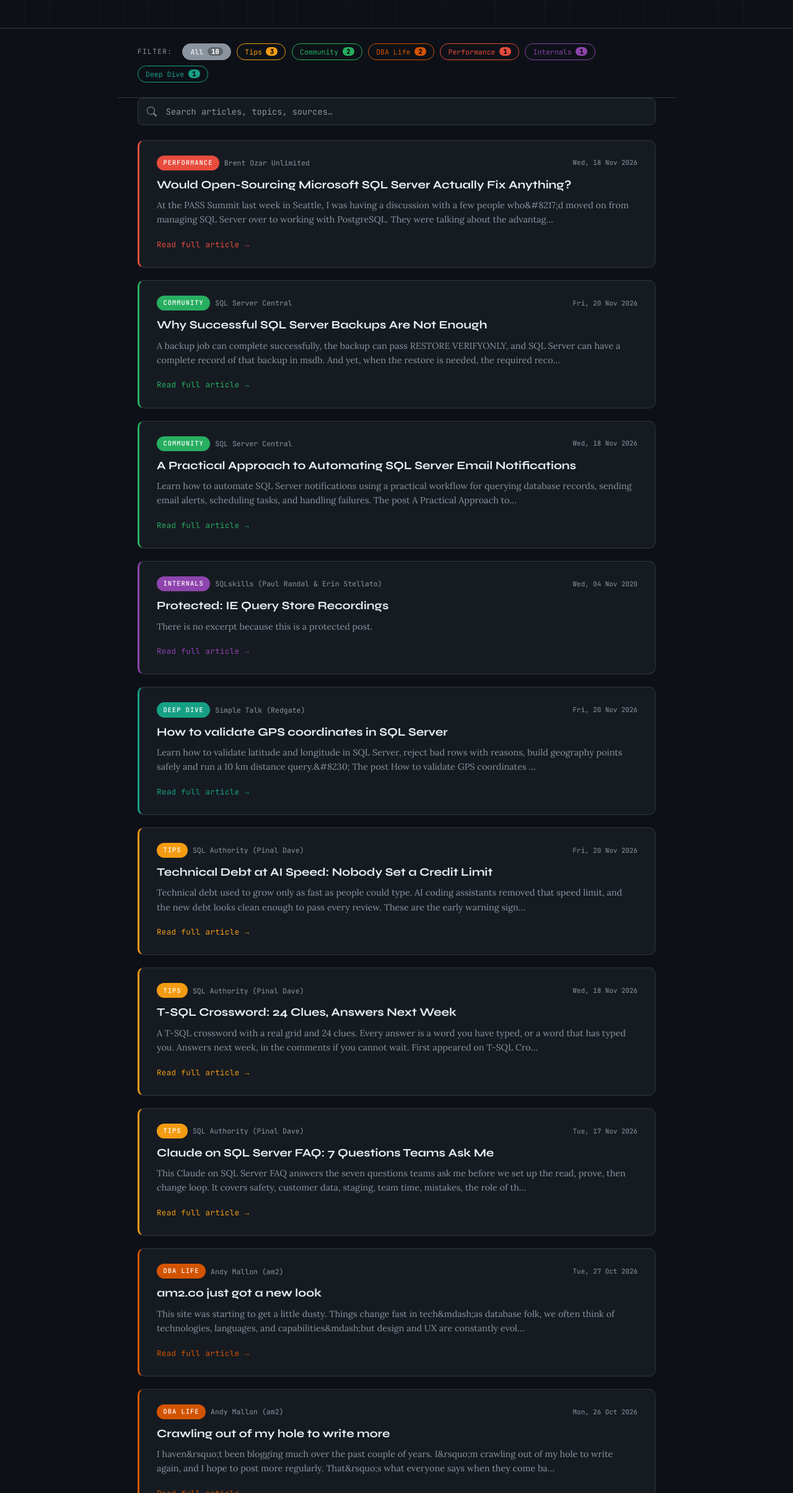
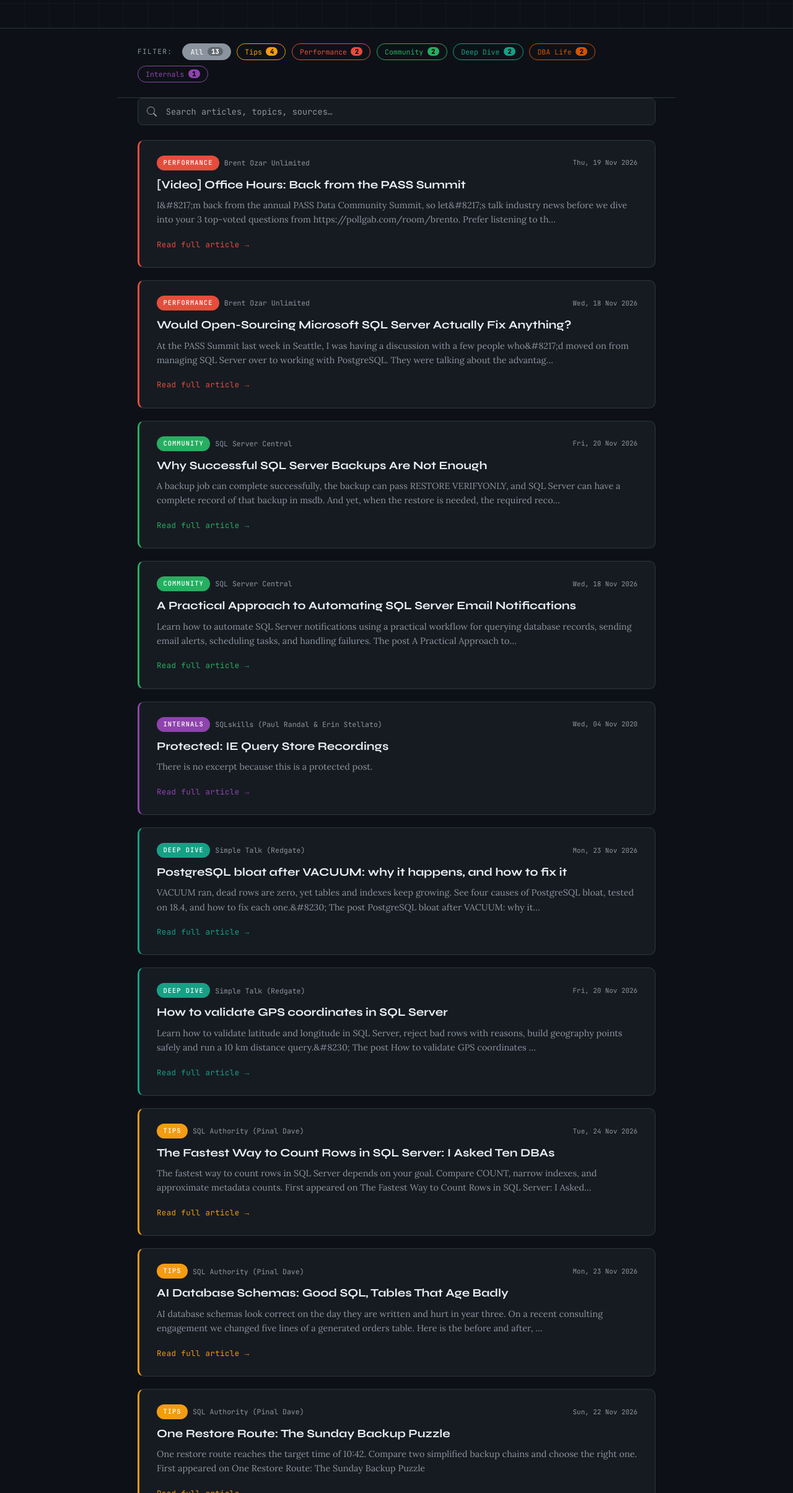
Before and after one commit to amanjaiswal240/SQL-Server-Digest, a plain HTML site: page site/index.html in a window 1280 px wide. Shown: the part 391-2800 px from the top of the page at 62% size. Drawn offline with Linux system fonts and the light colour scheme.

Commit message:
chore: daily digest refresh 2026-11-24 10:12 UTC

```diff
--- a/site/index.html
+++ b/site/index.html
@@ -362,7 +362,7 @@
     </p>
     <div class="hero-meta">
       <div class="stat">
-        <span class="stat-num" id="js-count">10</span>
+        <span class="stat-num" id="js-count">13</span>
         <span class="stat-label">Articles Today</span>
       </div>
       <div class="divider-v"></div>
@@ -375,7 +375,7 @@
         <span class="stat-num">10</span>
         <span class="stat-label">Trusted Sources</span>
       </div>
-      <p class="updated">Updated <span>November 23, 2026 — 07:58 UTC</span></p>
+      <p class="updated">Updated <span>November 24, 2026 — 10:12 UTC</span></p>
     </div>
   </div>
 </header>
@@ -384,9 +384,9 @@
 <div class="toolbar">
   <span class="toolbar-label">Filter:</span>
   <button class="filter-btn active" data-tag="all" style="--c:#8b949e">
-    All <span>10</span>
+    All <span>13</span>
   </button>
-  <button class="filter-btn" data-tag="Tips" style="--c:#f39c12">Tips <span>3</span></button><button class="filter-btn" data-tag="Community" style="--c:#27ae60">Community <span>2</span></button><button class="filter-btn" data-tag="DBA Life" style="--c:#d35400">DBA Life <span>2</span></button><button class="filter-btn" data-tag="Performance" style="--c:#e74c3c">Performance <span>1</span></button><button class="filter-btn" data-tag="Internals" style="--c:#8e44ad">Internals <span>1</span></button><button class="filter-btn" data-tag="Deep Dive" style="--c:#16a085">Deep Dive <span>1</span></button>
+  <button class="filter-btn" data-tag="Tips" style="--c:#f39c12">Tips <span>4</span></button><button class="filter-btn" data-tag="Performance" style="--c:#e74c3c">Performance <span>2</span></button><button class="filter-btn" data-tag="Community" style="--c:#27ae60">Community <span>2</span></button><button class="filter-btn" data-tag="Deep Dive" style="--c:#16a085">Deep Dive <span>2</span></button><button class="filter-btn" data-tag="DBA Life" style="--c:#d35400">DBA Life <span>2</span></button><button class="filter-btn" data-tag="Internals" style="--c:#8e44ad">Internals <span>1</span></button>
 </div>
 
 <!-- SEARCH -->
@@ -407,6 +407,20 @@
       <div class="card-top">
         <span class="tag" style="background:#e74c3c">Performance</span>
         <span class="source">Brent Ozar Unlimited</span>
+        <span class="pub-date">Thu, 19 Nov 2026</span>
+      </div>
+      <h2><a href="https://www.brentozar.com/archive/2026/11/video-office-hours-back-from-the-pass-summit/" target="_blank" rel="noopener">[Video] Office Hours: Back from the PASS Summit</a></h2>
+      <p class="excerpt">I&amp;#8217;m back from the annual PASS Data Community Summit, so let&amp;#8217;s talk industry news before we dive into your 3 top-voted questions from https://pollgab.com/room/brento. Prefer listening to th…</p>
+
+      <a class="read-link" href="https://www.brentozar.com/archive/2026/11/video-office-hours-back-from-the-pass-summit/" target="_blank" rel="noopener">
+        Read full article →
+      </a>
+    </article>
+
+    <article class="card" style="--accent:#e74c3c" data-index="1">
+      <div class="card-top">
+        <span class="tag" style="background:#e74c3c">Performance</span>
+        <span class="source">Brent Ozar Unlimited</span>
         <span class="pub-date">Wed, 18 Nov 2026</span>
       </div>
       <h2><a href="https://www.brentozar.com/archive/2026/11/would-open-sourcing-microsoft-sql-server-actually-fix-anything/" target="_blank" rel="noopener">Would Open-Sourcing Microsoft SQL Server Actually Fix Anything?</a></h2>
@@ -417,7 +431,7 @@
       </a>
     </article>
 
-    <article class="card" style="--accent:#27ae60" data-index="1">
+    <article class="card" style="--accent:#27ae60" data-index="2">
       <div class="card-top">
         <span class="tag" style="background:#27ae60">Community</span>
         <span class="source">SQL Server Central</span>
@@ -431,7 +445,7 @@
       </a>
     </article>
 
-    <article class="card" style="--accent:#27ae60" data-index="2">
+    <article class="card" style="--accent:#27ae60" data-index="3">
       <div class="card-top">
         <span class="tag" style="background:#27ae60">Community</span>
         <span class="source">SQL Server Central</span>
@@ -446,7 +460,7 @@ The post A Practical Approach to…</p>
       </a>
     </article>
 
-    <article class="card" style="--accent:#8e44ad" data-index="3">
+    <article class="card" style="--accent:#8e44ad" data-index="4">
       <div class="card-top">
         <span class="tag" style="background:#8e44ad">Internals</span>
         <span class="source">SQLskills (Paul Randal &amp; Erin Stellato)</span>
@@ -460,7 +474,22 @@ The post A Practical Approach to…</p>
       </a>
     </article>
 
-    <article class="card" style="--accent:#16a085" data-index="4">
+    <article class="card" style="--accent:#16a085" data-index="5">
+      <div class="card-top">
+        <span class="tag" style="background:#16a085">Deep Dive</span>
+        <span class="source">Simple Talk (Redgate)</span>
+        <span class="pub-date">Mon, 23 Nov 2026</span>
+      </div>
+      <h2><a href="https://www.red-gate.com/simple-talk/databases/postgresql/postgresql-bloat-after-vacuum/" target="_blank" rel="noopener">PostgreSQL bloat after VACUUM: why it happens, and how to fix it</a></h2>
+      <p class="excerpt">VACUUM ran, dead rows are zero, yet tables and indexes keep growing. See four causes of PostgreSQL bloat, tested on 18.4, and how to fix each one.&amp;#8230;
+The post PostgreSQL bloat after VACUUM: why it…</p>
+
+      <a class="read-link" href="https://www.red-gate.com/simple-talk/databases/postgresql/postgresql-bloat-after-vacuum/" target="_blank" rel="noopener">
+        Read full article →
+      </a>
+    </article>
+
+    <article class="card" style="--accent:#16a085" data-index="6">
       <div class="card-top">
         <span class="tag" style="background:#16a085">Deep Dive</span>
         <span class="source">Simple Talk (Redgate)</span>
@@ -475,7 +504,51 @@ The post How to validate GPS coordinates …</p>
       </a>
     </article>
 
-    <article class="card" style="--accent:#f39c12" data-index="5">
+    <article class="card" style="--accent:#f39c12" data-index="7">
+      <div class="card-top">
+        <span class="tag" style="background:#f39c12">Tips</span>
+        <span class="source">SQL Authority (Pinal Dave)</span>
+        <span class="pub-date">Tue, 24 Nov 2026</span>
+      </div>
+      <h2><a href="https://blog.sqlauthority.com/2026/11/24/fastest-way-to-count-rows-in-sql-server/" target="_blank" rel="noopener">The Fastest Way to Count Rows in SQL Server: I Asked Ten DBAs</a></h2>
+      <p class="excerpt">The fastest way to count rows in SQL Server depends on your goal. Compare COUNT, narrow indexes, and approximate metadata counts.
+First appeared on The Fastest Way to Count Rows in SQL Server: I Asked…</p>
+
+      <a class="read-link" href="https://blog.sqlauthority.com/2026/11/24/fastest-way-to-count-rows-in-sql-server/" target="_blank" rel="noopener">
+        Read full article →
+      </a>
+    </article>
+
+    <article class="card" style="--accent:#f39c12" data-index="8">
+      <div class="card-top">
+        <span class="tag" style="background:#f39c12">Tips</span>
+        <span class="source">SQL Authority (Pinal Dave)</span>
+        <span class="pub-date">Mon, 23 Nov 2026</span>
+      </div>
+      <h2><a href="https://blog.sqlauthority.com/2026/11/23/ai-database-schemas/" target="_blank" rel="noopener">AI Database Schemas: Good SQL, Tables That Age Badly</a></h2>
+      <p class="excerpt">AI database schemas look correct on the day they are written and hurt in year three. On a recent consulting engagement we changed five lines of a generated orders table. Here is the before and after, …</p>
+
+      <a class="read-link" href="https://blog.sqlauthority.com/2026/11/23/ai-database-schemas/" target="_blank" rel="noopener">
+        Read full article →
+      </a>
+    </article>
+
+    <article class="card" style="--accent:#f39c12" data-index="9">
+      <div class="card-top">
+        <span class="tag" style="background:#f39c12">Tips</span>
+        <span class="source">SQL Authority (Pinal Dave)</span>
+        <span class="pub-date">Sun, 22 Nov 2026</span>
+      </div>
+      <h2><a href="https://blog.sqlauthority.com/2026/11/22/one-restore-route-puzzle/" target="_blank" rel="noopener">One Restore Route: The Sunday Backup Puzzle</a></h2>
+      <p class="excerpt">One restore route reaches the target time of 10:42. Compare two simplified backup chains and choose the right one.
+First appeared on One Restore Route: The Sunday Backup Puzzle</p>
+
+      <a class="read-link" href="https://blog.sqlauthority.com/2026/11/22/one-restore-route-puzzle/" target="_blank" rel="noopener">
+        Read full article →
+      </a>
+    </article>
+
+    <article class="card" style="--accent:#f39c12" data-index="10">
       <div class="card-top">
         <span class="tag" style="background:#f39c12">Tips</span>
         <span class="source">SQL Authority (Pinal Dave)</span>
@@ -489,36 +562,7 @@ The post How to validate GPS coordinates …</p>
       </a>
     </article>
 
-    <article class="card" style="--accent:#f39c12" data-index="6">
-      <div class="card-top">
-        <span class="tag" style="background:#f39c12">Tips</span>
-        <span class="source">SQL Authority (Pinal Dave)</span>
-        <span class="pub-date">Wed, 18 Nov 2026</span>
-      </div>
-      <h2><a href="https://blog.sqlauthority.com/2026/11/18/tsql-crossword/" target="_blank" rel="noopener">T-SQL Crossword: 24 Clues, Answers Next Week</a></h2>
-      <p class="excerpt">A T-SQL crossword with a real grid and 24 clues. Every answer is a word you have typed, or a word that has typed you. Answers next week, in the comments if you cannot wait.
-First appeared on T-SQL Cro…</p>
-
-      <a class="read-link" href="https://blog.sqlauthority.com/2026/11/18/tsql-crossword/" target="_blank" rel="noopener">
-        Read full article →
-      </a>
-    </article>
-
-    <article class="card" style="--accent:#f39c12" data-index="7">
-      <div class="card-top">
-        <span class="tag" style="background:#f39c12">Tips</span>
-        <span class="source">SQL Authority (Pinal Dave)</span>
-        <span class="pub-date">Tue, 17 Nov 2026</span>
-      </div>
-      <h2><a href="https://blog.sqlauthority.com/2026/11/17/claude-on-sql-server-faq-7-questions-teams-ask-me/" target="_blank" rel="noopener">Claude on SQL Server FAQ: 7 Questions Teams Ask Me</a></h2>
-      <p class="excerpt">This Claude on SQL Server FAQ answers the seven questions teams ask me before we set up the read, prove, then change loop. It covers safety, customer data, staging, team time, mistakes, the role of th…</p>
-
-      <a class="read-link" href="https://blog.sqlauthority.com/2026/11/17/claude-on-sql-server-faq-7-questions-teams-ask-me/" target="_blank" rel="noopener">
-        Read full article →
-      </a>
-    </article>
-
-    <article class="card" style="--accent:#d35400" data-index="8">
+    <article class="card" style="--accent:#d35400" data-index="11">
       <div class="card-top">
         <span class="tag" style="background:#d35400">DBA Life</span>
         <span class="source">Andy Mallon (am2)</span>
@@ -532,7 +576,7 @@ First appeared on T-SQL Cro…</p>
       </a>
     </article>
 
-    <article class="card" style="--accent:#d35400" data-index="9">
+    <article class="card" style="--accent:#d35400" data-index="12">
       <div class="card-top">
         <span class="tag" style="background:#d35400">DBA Life</span>
         <span class="source">Andy Mallon (am2)</span>
```
Also changed, not shown: site/articles_history.json.
